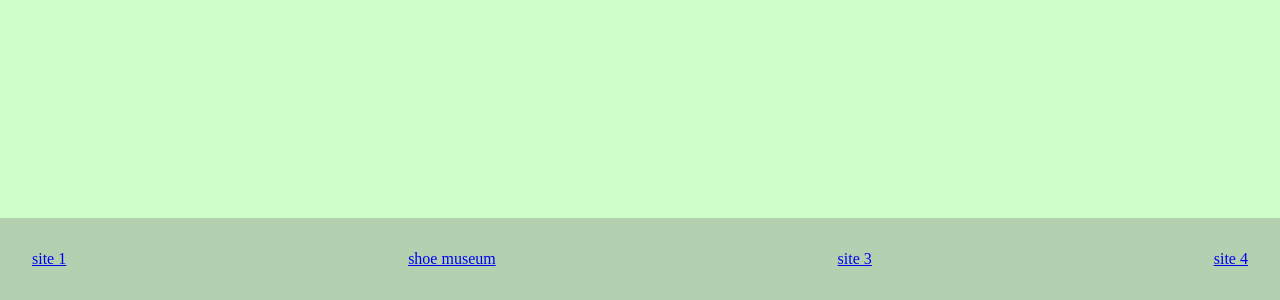
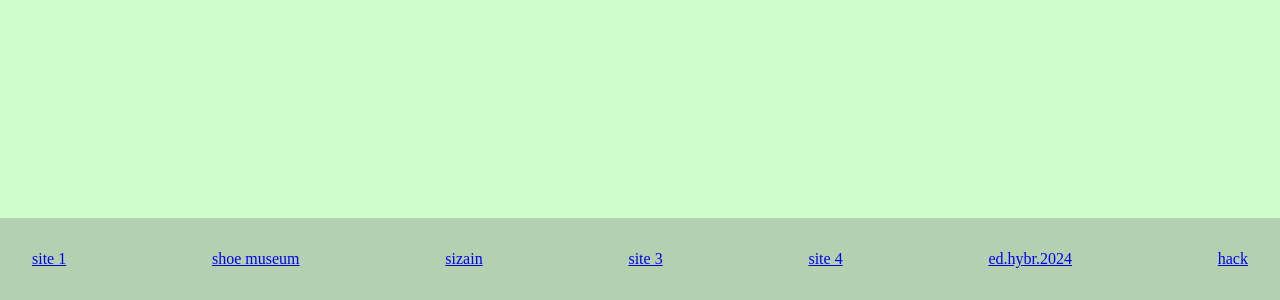
Before and after one commit to eracom/sites-web-sdm, a plain HTML site: page index.html in a window 1280 px wide. Shown: the part 500-800 px from the top of the page. Drawn offline with Linux system fonts and the light colour scheme.

Commit message:
ajout de liens

```diff
--- a/index.html
+++ b/index.html
@@ -11,8 +11,11 @@
     <nav>
         <a href="https://eracom-id423.github.io/Mockup2Code-Gillian/" target="iframe">site 1</a>
         <a href="https://code.eracom-pedagogique.ch/ShoeMuseum/" target="iframe">shoe museum</a>
+        <a href="https://sizain.ch/" target="iframe">sizain</a>
         <a href="https://eracom-id423.github.io/Mockup2Code-Nikola/" target="iframe">site 3</a>
         <a href="https://eracom-id423.github.io/Mockup2Code-Nicolas/" target="iframe">site 4</a>
+        <a href="https://code.eracom-pedagogique.ch/workshop-editions-hybrides-2024/" target="iframe">ed.hybr.2024</a>
+        <a href="https://hack.eracom.ch/" target="iframe">hack</a>
     </nav>
 </body>
 </html>
```
